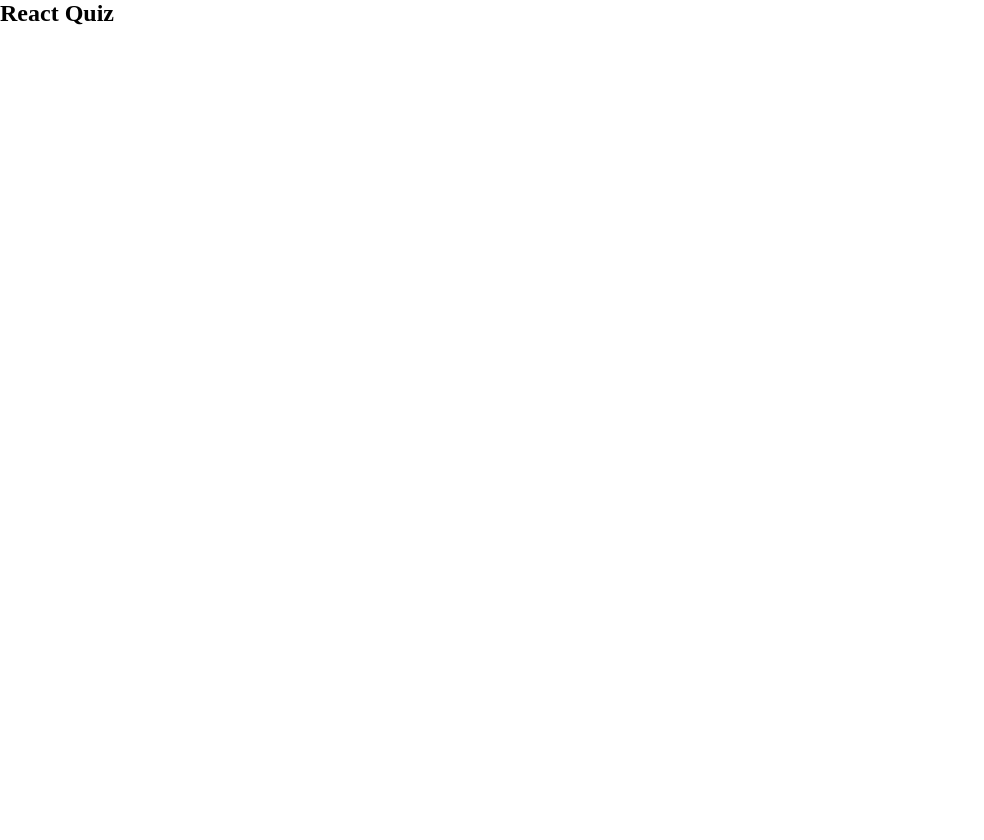
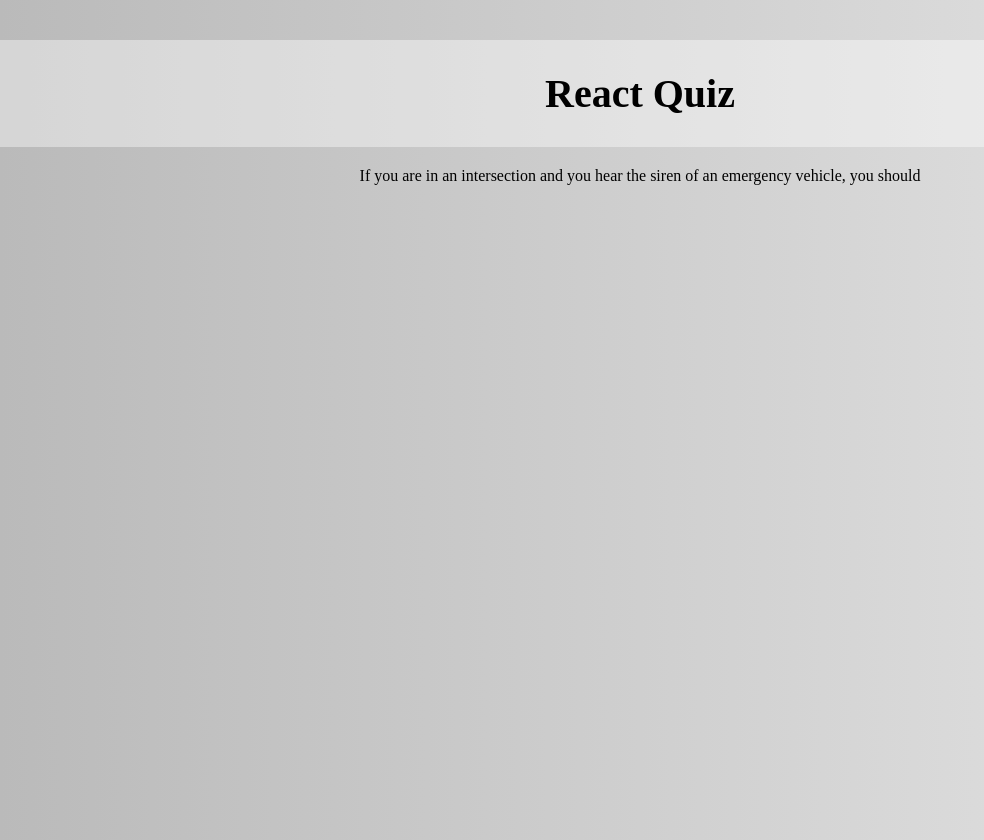
Before and after one commit to wongalfonso/React-Quiz, a React app: page / in a window 1280 px wide. Shown: the whole page, without its empty margins (0-984 px from the left). Before the commit the page ends 800 px from the top, so only its background shows below. Built offline with nearby package versions, Linux system fonts and the light colour scheme.

Commit message:
added Quiz component

```diff
--- a/public/index.html
+++ b/public/index.html
@@ -6,10 +6,10 @@
     <meta name = 'viewport' content = 'width=device-width, initial-scale = 1'>
     <meta http-equiv = 'X-UA-Compatible' content = 'ie=edge'>
     <title>React Quiz</title>
-    <!-- <link rel = 'stylesheet' type = 'text/html' href = '/dist/css/style'> -->
   </head>
   <body>
     <div id ='app'></div>
     <script type='text/javascript' src="bundle.js"></script>
+
   </body>
 </html>
--- a/src/css/style.scss
+++ b/src/css/style.scss
@@ -7,14 +7,22 @@
 body, html {
   height: 100vh;
   width: 100vw;
+  background: linear-gradient(to left, rgb(228, 228, 228), rgb(186, 186, 186));
 }
 .quiz {
   height: 100vh;
   width: 100vw;
-  .container {
-    display: flex;
-    h2 {
-      flex: 1 0 100%;
-    }
+  .quiz-header {
+    background-color: rgba(255, 255, 255, 0.4);
+    text-align: center;
+    font-size: 2.5em;
+    margin-top: 1em;
+    padding: 30px;
+    font-weight: bold;
+  }
 }
+.container {
+  display: flex;
+  justify-content: center;
+  padding: 20px;
 }
--- a/src/js/App.jsx
+++ b/src/js/App.jsx
@@ -1,13 +1,44 @@
 import React, { Component } from 'react';
+import QuizQuestions from './component/QuizQuestions';
+import QuizAnswers from './component/QuizAnswers';
+import quiz from './quizQuestions.js';
 import '../css/style.scss';
 
+
 export default class App extends Component {
+  constructor(props) {
+    super(props);
+    this.state = {
+      questions: '',
+      answers: []
+    }
+
+  }
+  componentWillMount() {
+    const arr = [];
+    quiz[0].answers.map((answer) => arr.push(answer.content));
+    this.setState({
+      question: quiz[0].question,
+      answers: arr,
+      correctAnswer: quiz[0].correctAnswer
+    })
+  }
+
 
   render() {
+    console.log(this.state.correctAnswer)
     return (
       <div className = 'quiz'>
+        <div className="quiz-header">
+          React Quiz
+        </div>
         <div className="container">
-          <h2>React Quiz</h2>
+          <QuizQuestions
+            question = {this.state.question}
+            />
+          <QuizAnswers
+            answers = {this.state.answers}
+          />
         </div>
       </div>
     )
--- /dev/null
+++ b/src/js/component/QuizAnswers.jsx
@@ -0,0 +1,11 @@
+import React from 'react';
+
+const QuizAnswers = (answers) => {
+  return (
+    <div>
+
+    </div>
+  )
+}
+
+export default QuizAnswers;
--- /dev/null
+++ b/src/js/component/QuizQuestions.jsx
@@ -0,0 +1,12 @@
+import React from 'react';
+
+
+const QuizQuestions = ({question}) => {
+  return (
+    <div className = 'questions'>
+      {question}
+    </div>
+  )
+}
+
+export default QuizQuestions;
--- a/src/js/quizQuestions.js
+++ b/src/js/quizQuestions.js
@@ -1,50 +1,90 @@
-const QuizQuestions = [
+const quiz = [
   {
     question: "If you are in an intersection and you hear the siren of an emergency vehicle, you should",
     answers: [
-      {answer: "move to the right and stop in the intersection"},
-      {answer: "continues through the intersection, then move to the left and stop"},
-      {answer: "move to the left and stop in the intersection"},
-      {answer: "continue through the intersection, then move to the right and stop"}
+      {
+        content: "move to the right and stop in the intersection"
+      },
+      {
+        content: "continues through the intersection, then move to the left and stop"
+      },
+      {
+        content: "move to the left and stop in the intersection"
+      },
+      {
+        content: "continue through the intersection, then move to the right and stop"
+      }
     ],
     correctAnswer: "continue through the intersection, then move to the right and stop"
   }, {
     question: "What does this sign mean?",
     answers: [
-      {answer:"RC flying zone is ahead"},
-      {answer: "Airplanes fly low altitude in this area."},
-      {answer: "Airplanes fly in this direction"},
-      {answer: "You are approaching an airport"}
+      {
+        content:"RC flying zone is ahead"
+      },
+      {
+        content: "Airplanes fly low altitude in this area."
+      },
+      {
+        content: "Airplanes fly in this direction"
+      },
+      {
+        content: "You are approaching an airport"
+      }
     ],
     correctAnswer: "You are approaching an airport"
   }, {
     question: "A driver who is a minor receives a phone call on his or her cell phone. He or she should",
     answers: [
-      {answer: "not answer the call."},
-      {answer: "use a hands-free cell phone to answer the call."},
-      {answer: "answer the call in an emergency."},
-      {answer: "not be carrying a cell phone while driving"},
+      {
+        content: "not answer the call."
+      },
+      {
+        content: "use a hands-free cell phone to answer the call."
+      },
+      {
+        content: "answer the call in an emergency."
+      },
+      {
+        content: "not be carrying a cell phone while driving"
+      },
     ],
     correctAnswer: "not answer the call.",
   }, {
     question: "A traffic signal with a flashing yellow arrow means that you should.",
     answers: [
-      {answer: "proceed at increased speed as directed by the arrow."},
-      {answer: "proceed with caution."},
-      {answer: "proceed with caution but turns are not permitted in the direction of the arrow."},
-      {answer: "stop and be prepared to obey the next signal."},
+      {
+        content: "proceed at increased speed as directed by the arrow."
+      },
+      {
+        content: "proceed with caution."
+      },
+      {
+        content: "proceed with caution but turns are not permitted in the direction of the arrow."
+      },
+      {
+        content: "stop and be prepared to obey the next signal."
+      },
     ],
     correctAnswer: "proceed with caution.",
   }, {
     question: "This warning sign represents.",
     answers: [
-      {answer:"the start of a two-way road."},
-      {answer: "the start of a one-way road."},
-      {answer: "the start of a dived highway."},
-      {answer: "the end of a divided highway."},
+      {
+        content:"the start of a two-way road."
+      },
+      {
+        content: "the start of a one-way road."
+      },
+      {
+        content: "the start of a dived highway."
+      },
+      {
+        content: "the end of a divided highway."
+      },
     ],
     correctAnswer: "the end of a divided highway."
   }
 ]
 
-export default QuizQuestions;
+export default quiz;
--- a/webpack.dev.js
+++ b/webpack.dev.js
@@ -3,5 +3,5 @@ const common = require('./webpack.common.js');
 
 module.exports = merge(common, {
   mode: 'development',
-  devtool: 'inline-source-map'
+  devtool: 'source-map'
 })
```
